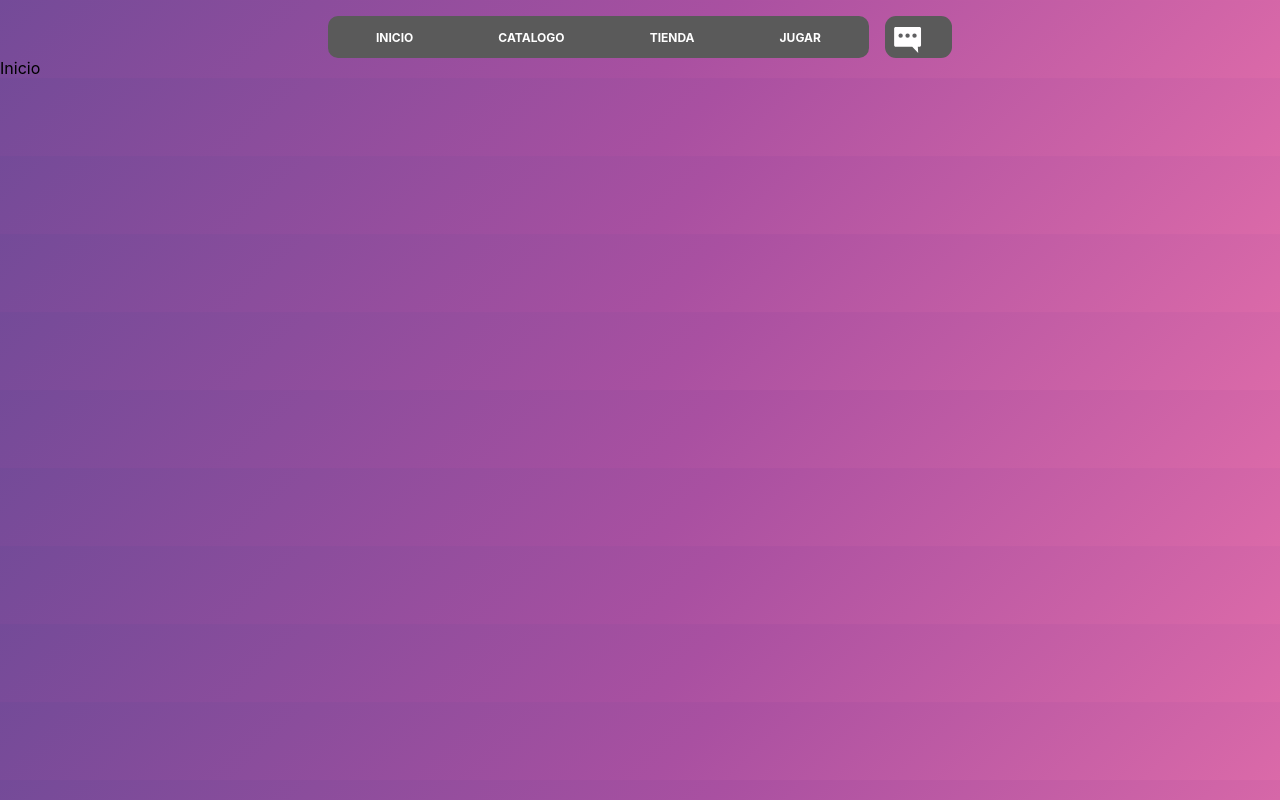
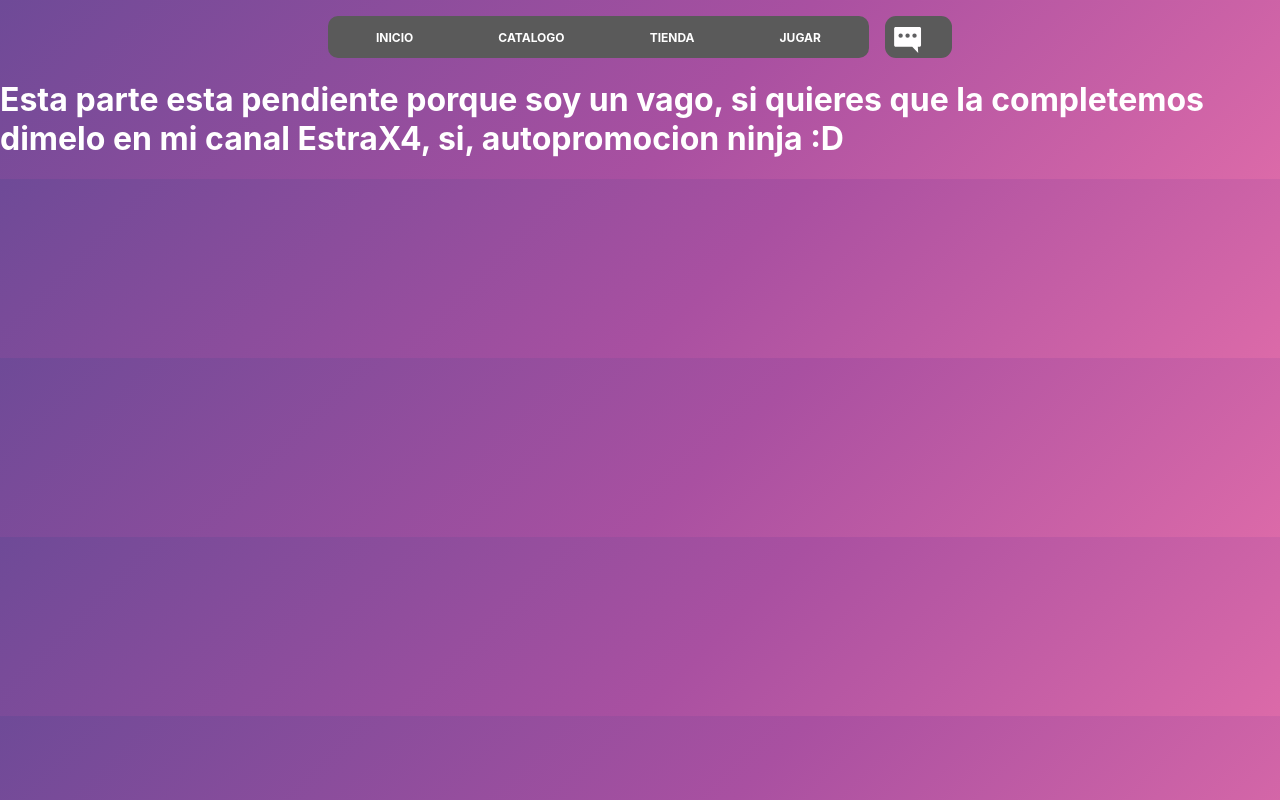
Before and after one commit to EstraX4/puchamons, a React (Create React App) app: page / in a window 1280 px wide. Built offline with nearby package versions, Linux system fonts and the light colour scheme.

Commit message:
Update Inicio.jsx

```diff
--- a/src/pages/Inicio.jsx
+++ b/src/pages/Inicio.jsx
@@ -1,7 +1,12 @@
-import React from 'react'
+import React from "react";
 
 export default function Inicio() {
   return (
-    <div>Inicio</div>
-  )
+    <div>
+      <h1 className="incio-text">
+        Esta parte esta pendiente porque soy un vago, si quieres que la
+        completemos dimelo en mi canal EstraX4, si, autopromocion ninja :D
+      </h1>
+    </div>
+  );
 }
```
